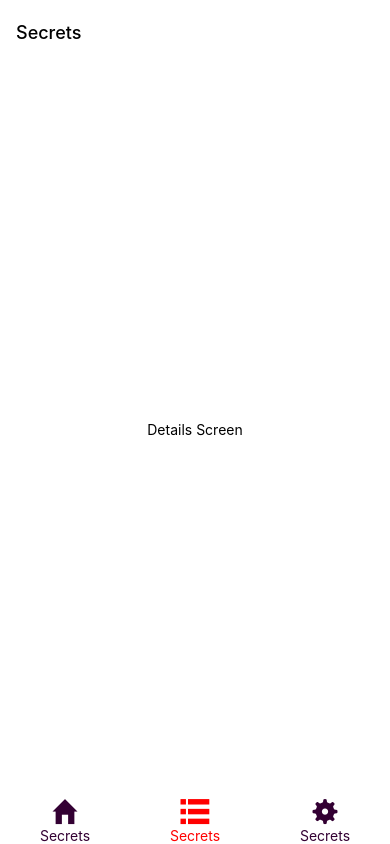
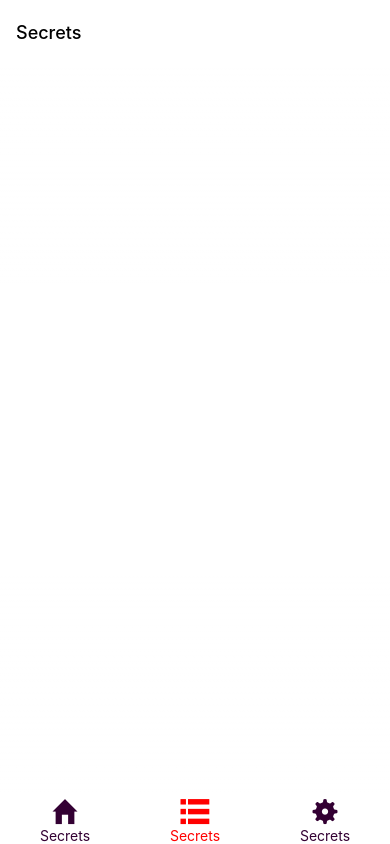
Before and after one commit to m4d0x/react-native-app-assignment, a React Native app: screen /Secrets in a window 390 px wide. Built offline with nearby package versions, Linux system fonts and the light colour scheme.

Commit message:
Listed items within PSS fixed basically

```diff
--- a/package.json
+++ b/package.json
@@ -26,7 +26,8 @@
     "react-native-safe-area-context": "4.6.3",
     "react-native-screens": "~3.22.0",
     "react-native-vector-icons": "^10.0.0",
-    "react-native-web": "~0.19.6"
+    "react-native-web": "~0.19.6",
+    "expo-linear-gradient": "~12.3.0"
   },
   "devDependencies": {
     "@babel/core": "^7.20.0",
--- a/src/screens/PublicSecretsScreen.tsx
+++ b/src/screens/PublicSecretsScreen.tsx
@@ -1,17 +1,56 @@
 //PublicSecretsScreen.tsx:
-import { StatusBar } from 'expo-status-bar';
-import React from 'react';
-import { StyleSheet, Text, View } from 'react-native';
+import { useFocusEffect } from '@react-navigation/native';
+import { LinearGradient } from 'expo-linear-gradient'; // Ändrad import
+import React, { useState } from 'react';
+import { FlatList, StyleSheet, Text, View } from 'react-native';
 
 import { useTheme } from '../contexts/ThemeContext';
+import { getData } from '../utils/storage';
 
-export default function PublicSecretsScreen() {
-  const theme = useTheme();
+type Secret = {
+  id: string;
+  author: string;
+  text: string;
+  timestamp: string;
+};
+
+export default function SecretsScreen() {
+  const { theme } = useTheme();
+  const [secrets, setSecrets] = useState<Secret[]>([]);
+
+  useFocusEffect(
+    React.useCallback(() => {
+      const fetchData = async () => {
+        const fetchedData = await getData();
+        setSecrets(fetchedData);
+      };
+      fetchData();
+    }, []),
+  );
 
   return (
-    <View style={{ ...styles.container }}>
-      <Text style={{ color: theme.theme.text }}>Details Screen</Text>
-      <StatusBar style="auto" />
+    <View style={[styles.container, { backgroundColor: theme.background }]}>
+      <FlatList
+        data={secrets}
+        keyExtractor={(item) => item.id}
+        renderItem={({ item }) => (
+          <View
+            style={[styles.card, { backgroundColor: theme.cardBackground }]}
+          >
+            <Text style={{ color: theme.cardText }}>{item.author} wrote:</Text>
+            <Text style={{ color: theme.cardText }}>{item.text}</Text>
+            <Text style={{ color: theme.cardText }}>{item.timestamp}</Text>
+          </View>
+        )}
+      />
+      <LinearGradient
+        colors={['transparent', theme.background]}
+        style={[styles.overlay, { height: '30%' }]}
+      />
+      <LinearGradient
+        colors={[theme.background, 'transparent']}
+        style={[styles.overlay, { top: 0, height: '30%' }]}
+      />
     </View>
   );
 }
@@ -19,7 +58,17 @@ export default function PublicSecretsScreen() {
 const styles = StyleSheet.create({
   container: {
     flex: 1,
-    alignItems: 'center',
-    justifyContent: 'center',
+  },
+  card: {
+    padding: 16,
+    margin: 8,
+    borderRadius: 8,
+  },
+  overlay: {
+    position: 'absolute',
+    left: 0,
+    right: 0,
+    bottom: 0,
+    height: 50,
   },
 });
--- a/src/themes/themes.ts
+++ b/src/themes/themes.ts
@@ -1,12 +1,5 @@
 // themes.ts
 export interface Theme {
-  //within App.tsx(StatusBar)
-  statusBarStyle: 'auto' | 'inverted' | 'light' | 'dark';
-
-  //within App.tsx(BottomTabNavigator)
-  tabBarActiveTintColor: string;
-  tabBarInactiveTintColor: string;
-
   //within App.tsx
   primary: string;
   secondary: string;
@@ -14,6 +7,13 @@ export interface Theme {
   borderColor: string;
   text: string;
   error: string;
+
+  //within App.tsx(StatusBar)
+  statusBarStyle: 'auto' | 'inverted' | 'light' | 'dark';
+
+  //within App.tsx(BottomTabNavigator)
+  tabBarActiveTintColor: string;
+  tabBarInactiveTintColor: string;
 
   //within HomeScreen
   buttonTextColor?: string;
@@ -26,46 +26,66 @@ export interface Theme {
   //within SettingsScreen
   toggleActiveColor: string;
   toggleInactiveColor: string; //Just in case we want another look at the toggles if inactive.
+
+  //within SecretScreen
+  cardBackground: string;
+  cardText: string;
 }
 
 export const lightTheme: Theme = {
+  //within App.tsx
   primary: '#ffffff',
   secondary: '#ffffff',
   background: '#ffffff',
   borderColor: '#ffffff',
+  text: '#000000',
+  error: '#ff0000',
+  //within App.tsx(StatusBar)
+  statusBarStyle: 'light',
+  //within App.tsx(BottomTabNavigator)
+  tabBarActiveTintColor: '#ff0000',
+  tabBarInactiveTintColor: '#303',
+  //within HomeScreen
   buttonTextColor: '#ffffff',
   buttonBackgroundColor: '#2294FF',
-  text: '#000000',
-  error: '#ff0000',
-  statusBarStyle: 'light',
-  tabBarActiveTintColor: '#ff0000',
-  tabBarInactiveTintColor: '#303',
   textInputFocusedBorderColor: '#2294FF',
   textInputUnfocusedBorderColor: '#C8C8C8',
   textInputFieldPlaceholderTextColor: '#000000',
+  animatedText: '#ff0000',
+  //within SettingsScreen
   toggleActiveColor: '#2294FF',
   toggleInactiveColor: '#000000',
-  animatedText: '#ff0000',
+  //within SecretScreen
+  cardBackground: 'rgba(128, 128, 128, 0.6)',
+  cardText: '#000',
 };
 
 export const darkTheme: Theme = {
+  //within App.tsx
   primary: '#000000',
   secondary: '#2294FF',
   background: '#000000',
   borderColor: '#000000',
+  text: '#ffffff',
+  error: '#ff4b4b',
+  //within App.tsx(StatusBar)
+  statusBarStyle: 'dark',
+  //within App.tsx(BottomTabNavigator)
+  tabBarActiveTintColor: '#ff4b4b',
+  tabBarInactiveTintColor: '#717171',
+  //within HomeScreen
   buttonTextColor: '#000000',
   buttonBackgroundColor: '#ff4b4b',
-  text: '#ffffff',
-  statusBarStyle: 'dark',
-  error: '#ff4b4b',
-  tabBarActiveTintColor: '#ff4b4b',
-  tabBarInactiveTintColor: '#717171',
   textInputFocusedBorderColor: '#ff0000',
   textInputUnfocusedBorderColor: '#717171',
   textInputFieldPlaceholderTextColor: '#ff4b4b',
+  animatedText: '#ff0000',
+  //within SettingsScreen
   toggleActiveColor: '#ff4b4b',
   toggleInactiveColor: '#717171',
-  animatedText: '#ff0000',
+  //within SecretScreen
+  cardBackground: 'rgba(255, 255, 255, 0.2)',
+  cardText: '#ff4b4b',
 };
 
 //excluded parts from interface;
--- a/src/utils/storage.ts
+++ b/src/utils/storage.ts
@@ -39,9 +39,11 @@ export const storeData = async (value: string) => {
 export const getData = async () => {
   try {
     const jsonValue = await AsyncStorage.getItem('@secret_key');
+    console.log('Fetched data:', jsonValue); // Loggar data som hämtats
     return jsonValue != null ? JSON.parse(jsonValue) : null;
   } catch (e) {
     // Error reading data
+    console.log('Error fetching data:', e); // Loggar eventuella fel
     return null;
   }
 };
```
Also changed, not shown: 2 other files (tests, documents, lock files or other folders).
